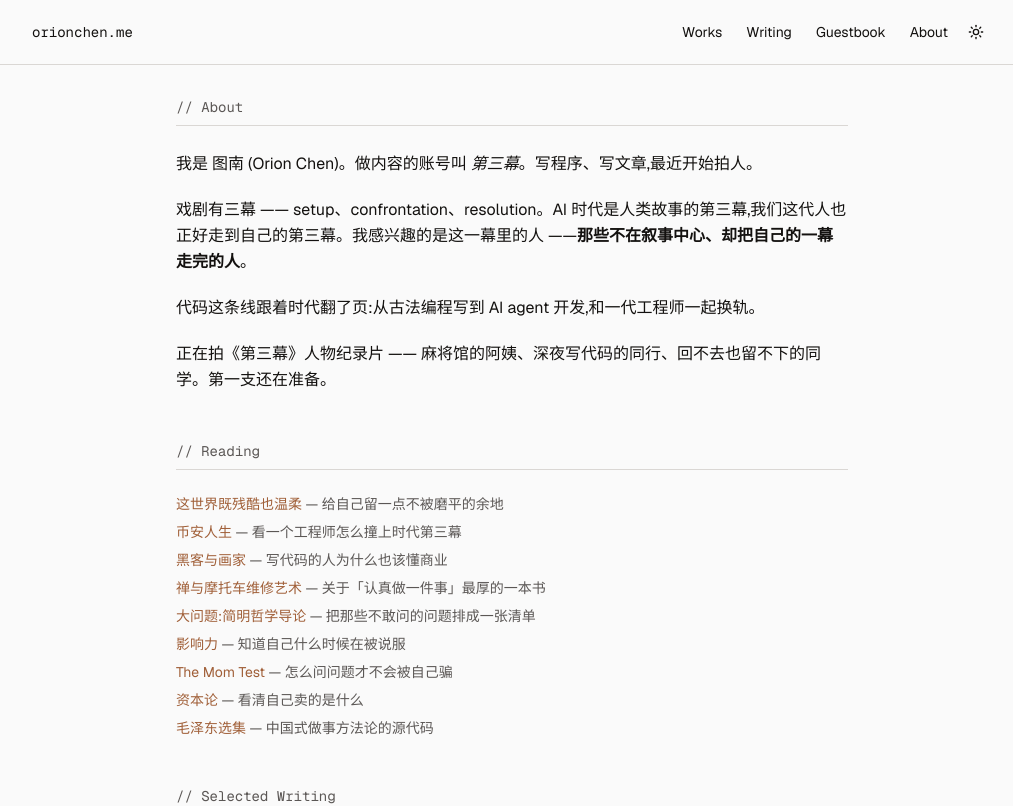
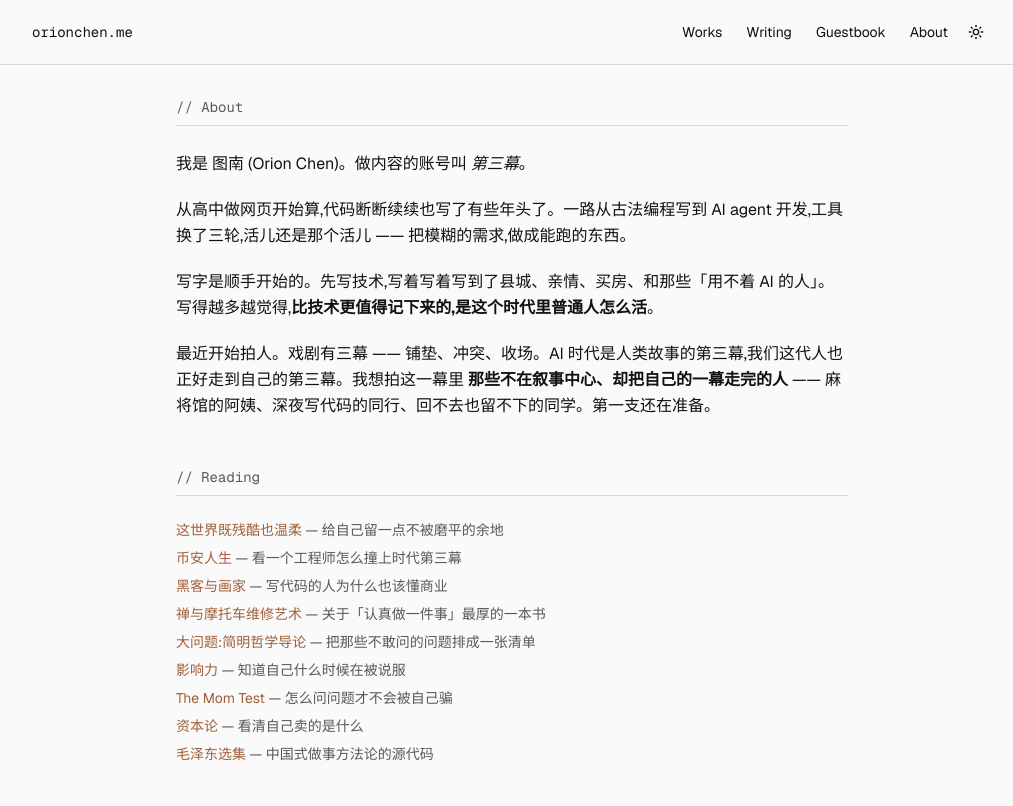
Before and after one commit to huccct/orionchen.me, a Next.js app: page /about in a window 1280 px wide. Shown: the top 806 px of the page, without its empty margins (128-1141 px from the left). Built offline with nearby package versions, Linux system fonts and the light colour scheme.

Commit message:
refactor(about): restructure intro around three-line narrative

```diff
--- a/src/app/about/page.tsx
+++ b/src/app/about/page.tsx
@@ -12,19 +12,19 @@ export default function AboutPage() {
         <div className="space-y-5 text-base leading-relaxed">
           <p>
             我是 图南 (Orion Chen)。做内容的账号叫{' '}
-            <span className="font-serif italic">第三幕</span>。写程序、写文章,最近开始拍人。
+            <span className="font-serif italic">第三幕</span>。
           </p>
           <p>
-            戏剧有三幕 —— setup、confrontation、resolution。AI 时代是人类故事的第三幕,我们这代人也正好走到自己的第三幕。我感兴趣的是这一幕里的人 ——
-            <strong>那些不在叙事中心、却把自己的一幕走完的人</strong>。
+            从高中做网页开始算,代码断断续续也写了有些年头了。一路从古法编程写到 AI agent 开发,工具换了三轮,活儿还是那个活儿 —— 把模糊的需求,做成能跑的东西。
           </p>
           <p>
-            代码这条线跟着时代翻了页:从古法编程写到 AI
-            agent 开发,和一代工程师一起换轨。
+            写字是顺手开始的。先写技术,写着写着写到了县城、亲情、买房、和那些「用不着 AI 的人」。写得越多越觉得,
+            <strong>比技术更值得记下来的,是这个时代里普通人怎么活</strong>。
           </p>
           <p>
-            正在拍《第三幕》人物纪录片 ——
-            麻将馆的阿姨、深夜写代码的同行、回不去也留不下的同学。第一支还在准备。
+            最近开始拍人。戏剧有三幕 —— 铺垫、冲突、收场。AI 时代是人类故事的第三幕,我们这代人也正好走到自己的第三幕。我想拍这一幕里{' '}
+            <strong>那些不在叙事中心、却把自己的一幕走完的人</strong>
+            {' '}—— 麻将馆的阿姨、深夜写代码的同行、回不去也留不下的同学。第一支还在准备。
           </p>
         </div>
       </section>
```
